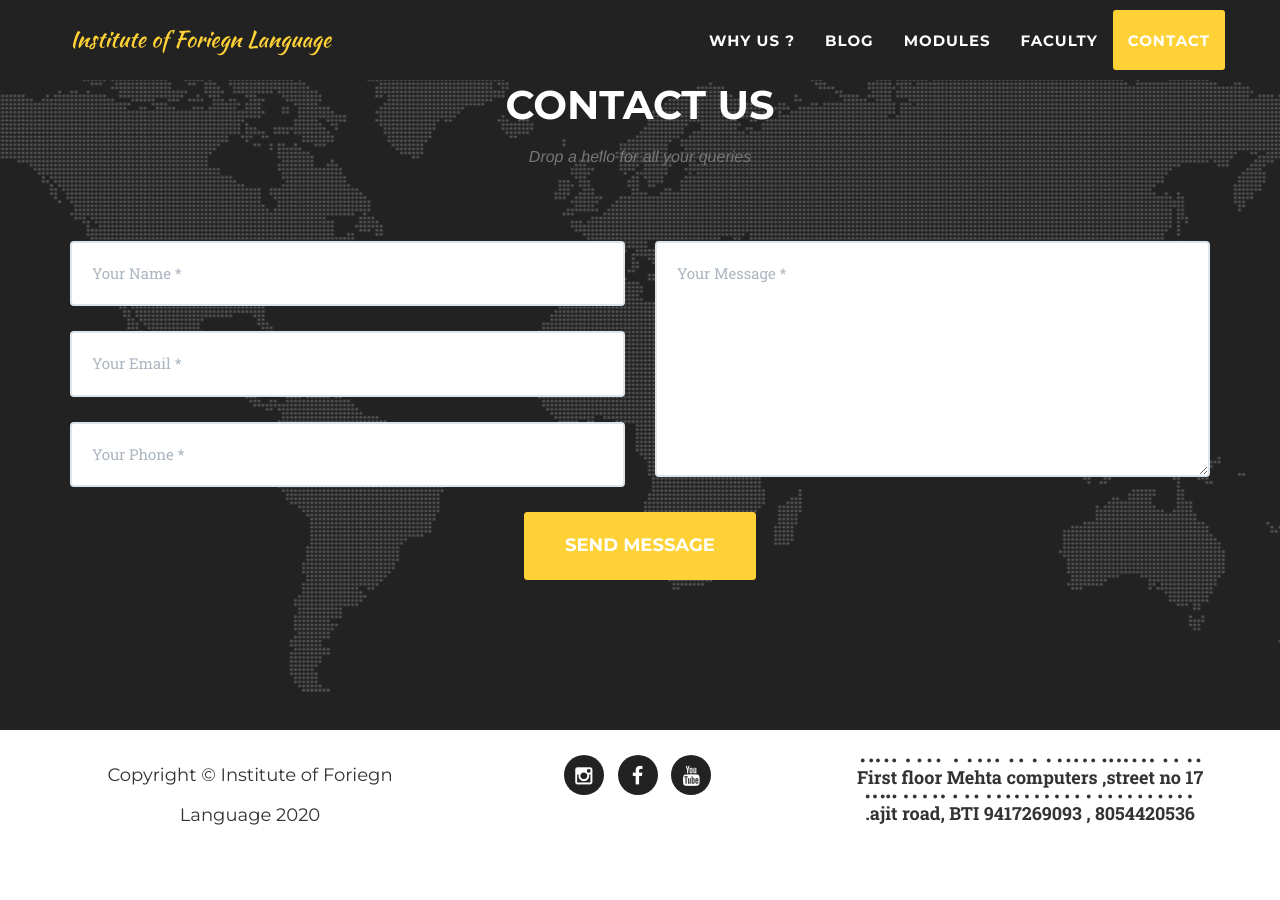
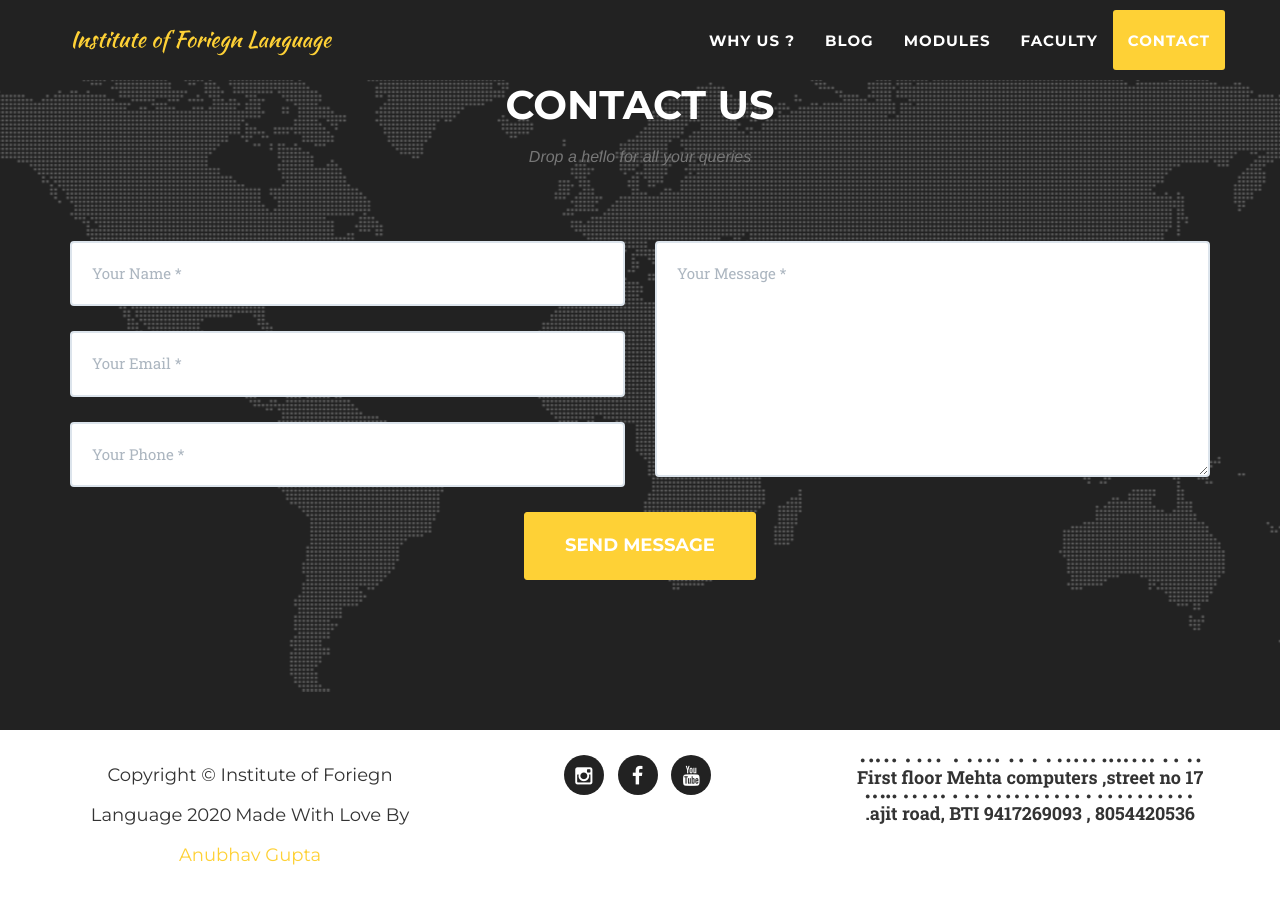
Before and after one commit to Gupta-Anubhav12/IFL-Bathinda, a Jekyll site: the page built from index.html, in a window 1280 px wide and 900 px high, scrolled down 5682 px. Built offline with Jekyll 4.4.1, drawn with Linux system fonts in a browser that asks for light colours; some web fonts are replaced; before the commit the page ends 6554 px from its top, so only the background shows below that; part of the change alters nothing that is shown.

Commit message:
first_try

```diff
--- a/_includes/footer.html
+++ b/_includes/footer.html
@@ -3,6 +3,7 @@
             <div class="row">
                 <div class="col-md-4">
                     <span class="copyright" style="font-size: larger; font-size: larger;">Copyright &copy; {{ site.title }} {{ 'now' | date: "%Y" }}</span>
+                    <span class="copyright" style="font-size: larger; font-size: larger;">Made With Love By <a href="https://www.linkedin.com/in/anubhav-gupta-6b87711b0/">Anubhav Gupta</a></span>
                 </div>
                 <div class="col-md-4">
                     <ul class="list-inline social-buttons">
--- a/_includes/head.html
+++ b/_includes/head.html
@@ -1,6 +1,8 @@
 <head>
     <meta charset="utf-8">
     <meta http-equiv="X-UA-Compatible" content="IE=edge">
+    <meta name="author" content="Anubhav Gupta">
+    <meta name="keywords" content="IELTS, CANADA, Bathinda,Immigration,Ajit Road, Punjab,English,Spoken English, Visa ,Study Visa,Australia">
     <title>{% if page.title %}{{ page.title }}{% else %}{{ site.title }}{% endif %}</title>
     <meta name="viewport" content="width=device-width">
     <meta name="description" content="{{ site.description }}">
```
